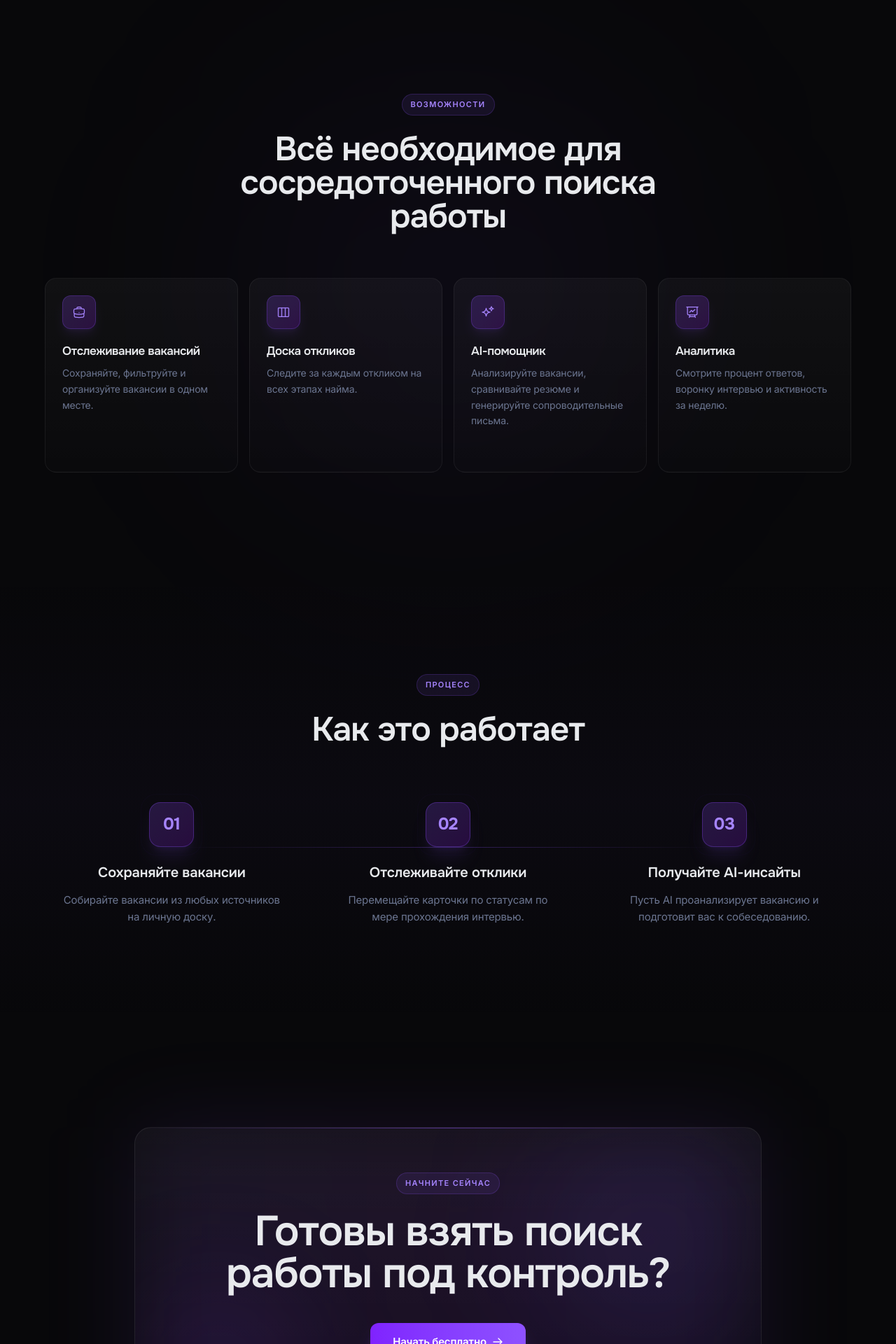
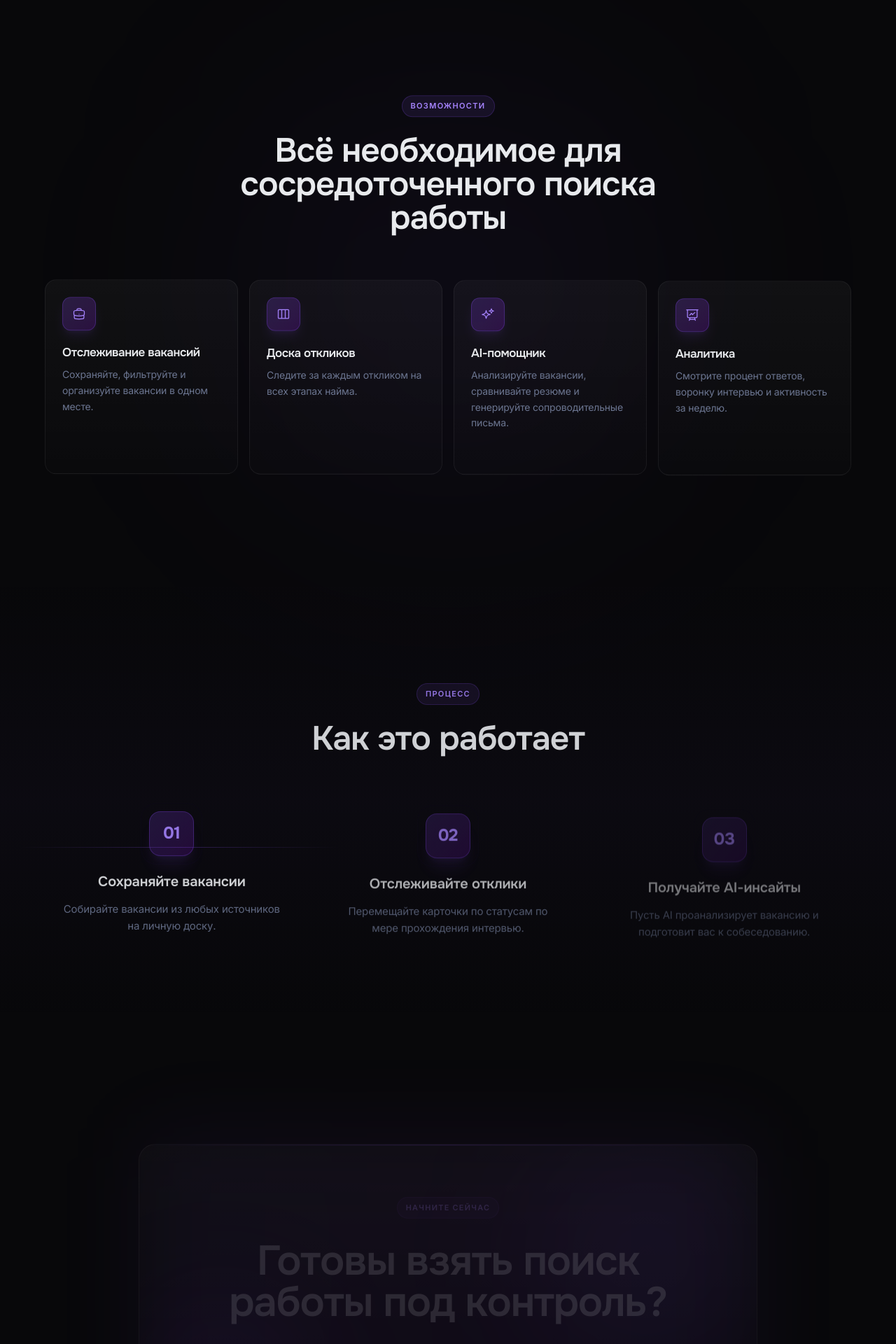
Before and after one commit to AlexanderPolozhnov/careerpilot-ai, a React (Vite) app in the folder frontend/: page / in a window 1280 px wide. Shown: the part 1260-3180 px from the top of the page at 70% size. Built offline with nearby package versions, Linux system fonts and the light colour scheme; no server answers.

Commit message:
feat: enhance 'useScrollAnimation' for bidirectional scroll-driven animations
Co-authored-by: Alexander Polozhnov <153296070+AlexanderPolozhnov@users.noreply.github.com>

```diff
--- a/frontend/src/pages/LandingPage.tsx
+++ b/frontend/src/pages/LandingPage.tsx
@@ -1,33 +1,79 @@
 /* eslint-disable react-hooks/refs */
 import {Link} from 'react-router-dom';
 import {useTranslation} from 'react-i18next';
-import {useEffect, useRef, useState} from 'react';
+import {useEffect, useRef, useState, useCallback} from 'react';
 import {LanguageSwitcher} from '@/components/LanguageSwitcher';
 
-// Custom hook for scroll-triggered animations
-function useScrollAnimation(threshold = 0.15) {
+// Custom hook for bidirectional scroll-position-driven animations
+function useScrollAnimation() {
     const ref = useRef<HTMLElement>(null);
-    const [isVisible, setIsVisible] = useState(false);
+    const [progress, setProgress] = useState(0);
+    const lastScrollY = useRef(0);
+    const scrollDirection = useRef<'down' | 'up'>('down');
+
+    const calculateProgress = useCallback(() => {
+        const element = ref.current;
+        if (!element) return;
+
+        const rect = element.getBoundingClientRect();
+        const windowHeight = window.innerHeight;
+
+        // Determine scroll direction
+        const currentScrollY = window.scrollY;
+        scrollDirection.current = currentScrollY > lastScrollY.current ? 'down' : 'up';
+        lastScrollY.current = currentScrollY;
+
+        // Calculate how far the element is through the viewport
+        // When element top enters bottom of viewport: progress starts
+        // When element is fully in center of viewport: progress = 1
+        const startPoint = windowHeight; // Element top at bottom of viewport
+        const endPoint = windowHeight * 0.3; // Element top at 30% from top
+
+        // Element top position relative to viewport
+        const elementTop = rect.top;
+
+        if (elementTop >= startPoint) {
+            // Element is below viewport - not visible yet
+            setProgress(0);
+        } else if (elementTop <= endPoint) {
+            // Element is well into viewport - fully visible
+            setProgress(1);
+        } else {
+            // Element is transitioning - calculate progress
+            const range = startPoint - endPoint;
+            const currentPosition = startPoint - elementTop;
+            const newProgress = Math.min(1, Math.max(0, currentPosition / range));
+            setProgress(newProgress);
+        }
+    }, []);
 
     useEffect(() => {
         const element = ref.current;
         if (!element) return;
 
-        const observer = new IntersectionObserver(
-            ([entry]) => {
-                if (entry.isIntersecting) {
-                    setIsVisible(true);
-                    observer.unobserve(element);
-                }
-            },
-            {threshold, rootMargin: '0px 0px -50px 0px'}
-        );
+        // Initial calculation
+        calculateProgress();
 
-        observer.observe(element);
-        return () => observer.disconnect();
-    }, [threshold]);
+        // Use passive scroll listener for performance
+        const handleScroll = () => {
+            requestAnimationFrame(calculateProgress);
+        };
 
-    return {ref, isVisible};
+        window.addEventListener('scroll', handleScroll, { passive: true });
+        window.addEventListener('resize', handleScroll, { passive: true });
+
+        return () => {
+            window.removeEventListener('scroll', handleScroll);
+            window.removeEventListener('resize', handleScroll);
+        };
+    }, [calculateProgress]);
+
+    // Convert progress to visibility state and transform values
+    const isVisible = progress > 0.1;
+    const opacity = Math.min(1, progress * 1.5); // Fade in slightly faster
+    const translateY = (1 - progress) * 32; // 32px = 8 in tailwind (translate-y-8)
+
+    return { ref, isVisible, progress, opacity, translateY };
 }
 
 export default function LandingPage() {
@@ -283,7 +329,12 @@ export default function LandingPage() {
 
                     <div className="relative mx-auto max-w-6xl">
                         <div
-                            className={`text-center max-w-2xl mx-auto transition-all duration-700 ${featuresSection.isVisible ? 'opacity-100 translate-y-0' : 'opacity-0 translate-y-8'}`}>
+                            className="text-center max-w-2xl mx-auto"
+                            style={{
+                                opacity: featuresSection.opacity,
+                                transform: `translateY(${featuresSection.translateY}px)`,
+                                transition: 'opacity 0.1s ease-out, transform 0.1s ease-out'
+                            }}>
               <span
                   className="inline-flex items-center gap-2 px-3 py-1.5 bg-[rgba(139,92,246,0.1)] border border-violet-500/20 rounded-full text-violet-400 uppercase tracking-[0.12em] text-[11px] font-semibold">
                 {t('features.label')}
@@ -298,11 +349,22 @@ export default function LandingPage() {
 
                         {/* Feature cards - Bento Grid */}
                         <div className="mt-16 grid md:grid-cols-2 lg:grid-cols-4 gap-4">
-                            {featureCards.map((feature, index) => (
+                            {featureCards.map((feature, index) => {
+                                // Stagger the progress for each card
+                                const staggerOffset = index * 0.15;
+                                const cardProgress = Math.max(0, Math.min(1, (featuresSection.progress - staggerOffset) / (1 - staggerOffset)));
+                                const cardOpacity = Math.min(1, cardProgress * 1.5);
+                                const cardTranslateY = (1 - cardProgress) * 32;
+
+                                return (
                                 <div
                                     key={feature}
-                                    className={`group relative flex flex-col p-6 min-h-[240px] bg-gradient-to-b from-[rgba(255,255,255,0.04)] to-[rgba(255,255,255,0.01)] border border-[rgba(255,255,255,0.06)] rounded-2xl transition-all duration-500 hover:border-violet-500/40 hover:shadow-[0_0_40px_-10px_rgba(139,92,246,0.3)] ${featuresSection.isVisible ? 'opacity-100 translate-y-0' : 'opacity-0 translate-y-8'}`}
-                                    style={{transitionDelay: featuresSection.isVisible ? `${200 + index * 100}ms` : '0ms'}}
+                                    className="group relative flex flex-col p-6 min-h-[240px] bg-gradient-to-b from-[rgba(255,255,255,0.04)] to-[rgba(255,255,255,0.01)] border border-[rgba(255,255,255,0.06)] rounded-2xl hover:border-violet-500/40 hover:shadow-[0_0_40px_-10px_rgba(139,92,246,0.3)]"
+                                    style={{
+                                        opacity: cardOpacity,
+                                        transform: `translateY(${cardTranslateY}px)`,
+                                        transition: 'opacity 0.1s ease-out, transform 0.1s ease-out, border-color 0.5s, box-shadow 0.5s'
+                                    }}
                                 >
                                     {/* Top accent line */}
                                     <div
@@ -361,7 +423,8 @@ export default function LandingPage() {
                                         </svg>
                                     </div>
                                 </div>
-                            ))}
+                            );
+                            })}
                         </div>
                     </div>
                 </section>
@@ -377,7 +440,12 @@ export default function LandingPage() {
 
                     <div className="relative mx-auto max-w-6xl">
                         <div
-                            className={`text-center max-w-2xl mx-auto transition-all duration-700 ${howItWorksSection.isVisible ? 'opacity-100 translate-y-0' : 'opacity-0 translate-y-8'}`}>
+                            className="text-center max-w-2xl mx-auto"
+                            style={{
+                                opacity: howItWorksSection.opacity,
+                                transform: `translateY(${howItWorksSection.translateY}px)`,
+                                transition: 'opacity 0.1s ease-out, transform 0.1s ease-out'
+                            }}>
               <span
                   className="inline-flex items-center gap-2 px-3 py-1.5 bg-[rgba(139,92,246,0.1)] border border-violet-500/20 rounded-full text-violet-400 uppercase tracking-[0.12em] text-[11px] font-semibold">
                 {t('howItWorks.label')}
@@ -394,15 +462,30 @@ export default function LandingPage() {
                         <div className="mt-20 relative">
                             {/* Connection line */}
                             <div
-                                className={`hidden md:block absolute top-16 left-1/2 -translate-x-1/2 w-2/3 h-px bg-gradient-to-r from-transparent via-violet-500/30 to-transparent transition-all duration-1000 ${howItWorksSection.isVisible ? 'opacity-100 scale-x-100' : 'opacity-0 scale-x-0'}`}
-                                style={{transitionDelay: '300ms'}}/>
+                                className="hidden md:block absolute top-16 left-1/2 -translate-x-1/2 w-2/3 h-px bg-gradient-to-r from-transparent via-violet-500/30 to-transparent"
+                                style={{
+                                    opacity: howItWorksSection.opacity,
+                                    transform: `translateX(-50%) scaleX(${howItWorksSection.progress})`,
+                                    transition: 'opacity 0.1s ease-out, transform 0.1s ease-out'
+                                }}/>
 
                             <div className="grid md:grid-cols-3 gap-12 md:gap-8">
-                                {howItWorksSteps.map((step, index) => (
+                                {howItWorksSteps.map((step, index) => {
+                                    // Stagger the progress for each step
+                                    const staggerOffset = index * 0.2;
+                                    const stepProgress = Math.max(0, Math.min(1, (howItWorksSection.progress - staggerOffset) / (1 - staggerOffset)));
+                                    const stepOpacity = Math.min(1, stepProgress * 1.5);
+                                    const stepTranslateY = (1 - stepProgress) * 32;
+
+                                    return (
                                     <div
                                         key={step}
-                                        className={`relative text-center transition-all duration-700 ${howItWorksSection.isVisible ? 'opacity-100 translate-y-0' : 'opacity-0 translate-y-8'}`}
-                                        style={{transitionDelay: howItWorksSection.isVisible ? `${200 + index * 150}ms` : '0ms'}}
+                                        className="relative text-center"
+                                        style={{
+                                            opacity: stepOpacity,
+                                            transform: `translateY(${stepTranslateY}px)`,
+                                            transition: 'opacity 0.1s ease-out, transform 0.1s ease-out'
+                                        }}
                                     >
                                         {/* Step number */}
                                         <div className="relative inline-flex">
@@ -427,7 +510,8 @@ export default function LandingPage() {
                                             {t(`howItWorks.steps.${step}.description`)}
                                         </p>
                                     </div>
-                                ))}
+                                );
+                                })}
                             </div>
                         </div>
                     </div>
@@ -441,11 +525,20 @@ export default function LandingPage() {
                     <div className="relative max-w-4xl mx-auto">
                         {/* Background glow */}
                         <div
-                            className={`absolute inset-0 bg-gradient-to-r from-violet-500/10 via-purple-500/10 to-violet-500/10 rounded-3xl blur-3xl transition-opacity duration-1000 ${ctaSection.isVisible ? 'opacity-100' : 'opacity-0'}`}/>
+                            className="absolute inset-0 bg-gradient-to-r from-violet-500/10 via-purple-500/10 to-violet-500/10 rounded-3xl blur-3xl"
+                            style={{
+                                opacity: ctaSection.opacity,
+                                transition: 'opacity 0.1s ease-out'
+                            }}/>
 
                         {/* CTA Card */}
                         <div
-                            className={`relative overflow-hidden rounded-3xl bg-gradient-to-b from-[rgba(255,255,255,0.04)] to-transparent border border-[rgba(255,255,255,0.08)] p-12 md:p-16 transition-all duration-700 ${ctaSection.isVisible ? 'opacity-100 translate-y-0 scale-100' : 'opacity-0 translate-y-8 scale-[0.98]'}`}>
+                            className="relative overflow-hidden rounded-3xl bg-gradient-to-b from-[rgba(255,255,255,0.04)] to-transparent border border-[rgba(255,255,255,0.08)] p-12 md:p-16"
+                            style={{
+                                opacity: ctaSection.opacity,
+                                transform: `translateY(${ctaSection.translateY}px) scale(${0.98 + ctaSection.progress * 0.02})`,
+                                transition: 'opacity 0.1s ease-out, transform 0.1s ease-out'
+                            }}>
                             {/* Top accent */}
                             <div
                                 className="absolute inset-x-0 top-0 h-px bg-gradient-to-r from-transparent via-violet-500/50 to-transparent"/>
@@ -457,22 +550,54 @@ export default function LandingPage() {
                                 className="absolute bottom-0 left-0 w-60 h-60 bg-purple-500/10 rounded-full blur-[80px]"/>
 
                             <div className="relative text-center">
+                                {(() => {
+                                    const labelProgress = Math.max(0, Math.min(1, (ctaSection.progress - 0.1) / 0.9));
+                                    const labelOpacity = Math.min(1, labelProgress * 1.5);
+                                    const labelTranslateY = (1 - labelProgress) * 16;
+                                    return (
                                         <span
-                    className={`inline-flex items-center gap-2 px-3 py-1.5 bg-[rgba(139,92,246,0.1)] border border-violet-500/20 rounded-full text-violet-400 uppercase tracking-[0.12em] text-[11px] font-semibold transition-all duration-500 ${ctaSection.isVisible ? 'opacity-100 translate-y-0' : 'opacity-0 translate-y-4'}`}
-                    style={{transitionDelay: '200ms'}}>
+                                            className="inline-flex items-center gap-2 px-3 py-1.5 bg-[rgba(139,92,246,0.1)] border border-violet-500/20 rounded-full text-violet-400 uppercase tracking-[0.12em] text-[11px] font-semibold"
+                                            style={{
+                                                opacity: labelOpacity,
+                                                transform: `translateY(${labelTranslateY}px)`,
+                                                transition: 'opacity 0.1s ease-out, transform 0.1s ease-out'
+                                            }}>
                                             {t('cta.label')}
                                         </span>
+                                    );
+                                })()}
 
+                                {(() => {
+                                    const titleProgress = Math.max(0, Math.min(1, (ctaSection.progress - 0.2) / 0.8));
+                                    const titleOpacity = Math.min(1, titleProgress * 1.5);
+                                    const titleTranslateY = (1 - titleProgress) * 24;
+                                    return (
                                         <h2
-                                    className={`mt-6 text-4xl md:text-5xl lg:text-6xl font-semibold tracking-[-0.02em] text-[#e8eaed] transition-all duration-700 ${ctaSection.isVisible ? 'opacity-100 translate-y-0' : 'opacity-0 translate-y-6'}`}
-                                    style={{fontFamily: 'Onest, system-ui, sans-serif', transitionDelay: '300ms'}}
+                                            className="mt-6 text-4xl md:text-5xl lg:text-6xl font-semibold tracking-[-0.02em] text-[#e8eaed]"
+                                            style={{
+                                                fontFamily: 'Onest, system-ui, sans-serif',
+                                                opacity: titleOpacity,
+                                                transform: `translateY(${titleTranslateY}px)`,
+                                                transition: 'opacity 0.1s ease-out, transform 0.1s ease-out'
+                                            }}
                                         >
                                             {t('cta.title')}
                                         </h2>
+                                    );
+                                })()}
 
+                                {(() => {
+                                    const btnProgress = Math.max(0, Math.min(1, (ctaSection.progress - 0.3) / 0.7));
+                                    const btnOpacity = Math.min(1, btnProgress * 1.5);
+                                    const btnTranslateY = (1 - btnProgress) * 24;
+                                    return (
                                         <div
-                                    className={`mt-10 flex flex-col sm:flex-row items-center justify-center gap-4 transition-all duration-700 ${ctaSection.isVisible ? 'opacity-100 translate-y-0' : 'opacity-0 translate-y-6'}`}
-                                    style={{transitionDelay: '400ms'}}>
+                                            className="mt-10 flex flex-col sm:flex-row items-center justify-center gap-4"
+                                            style={{
+                                                opacity: btnOpacity,
+                                                transform: `translateY(${btnTranslateY}px)`,
+                                                transition: 'opacity 0.1s ease-out, transform 0.1s ease-out'
+                                            }}>
                                             <Link
                                                 to="/auth/register"
                                                 className="group inline-flex items-center justify-center gap-2 px-8 py-4 text-[15px] font-semibold text-white bg-gradient-to-r from-violet-600 to-violet-500 rounded-xl hover:from-violet-500 hover:to-violet-400 transition-all shadow-xl shadow-violet-500/30 hover:shadow-violet-500/40 hover:-translate-y-0.5"
@@ -485,6 +610,8 @@ export default function LandingPage() {
                                                 </svg>
                                             </Link>
                                         </div>
+                                    );
+                                })()}
 
                                 {/* Trust indicators */}
                                 <div className="mt-10 flex items-center justify-center gap-6 text-sm text-[#6b7590]">
```
Lines whose indentation alone changed are shown as unchanged.
